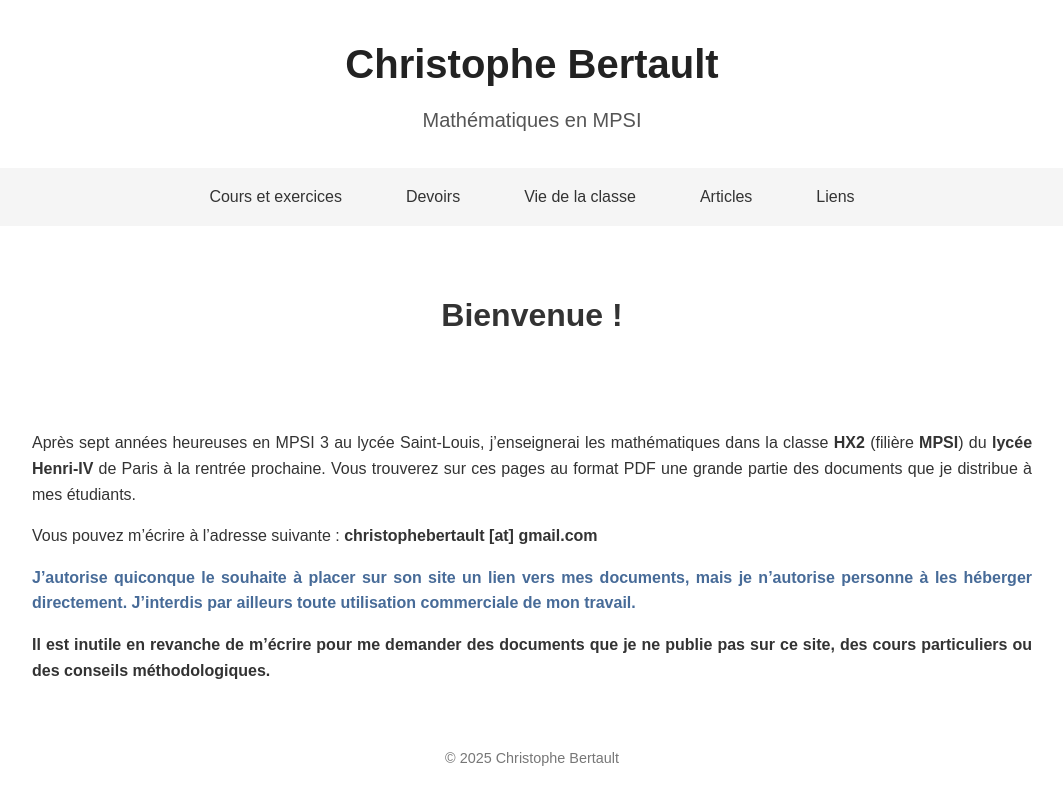
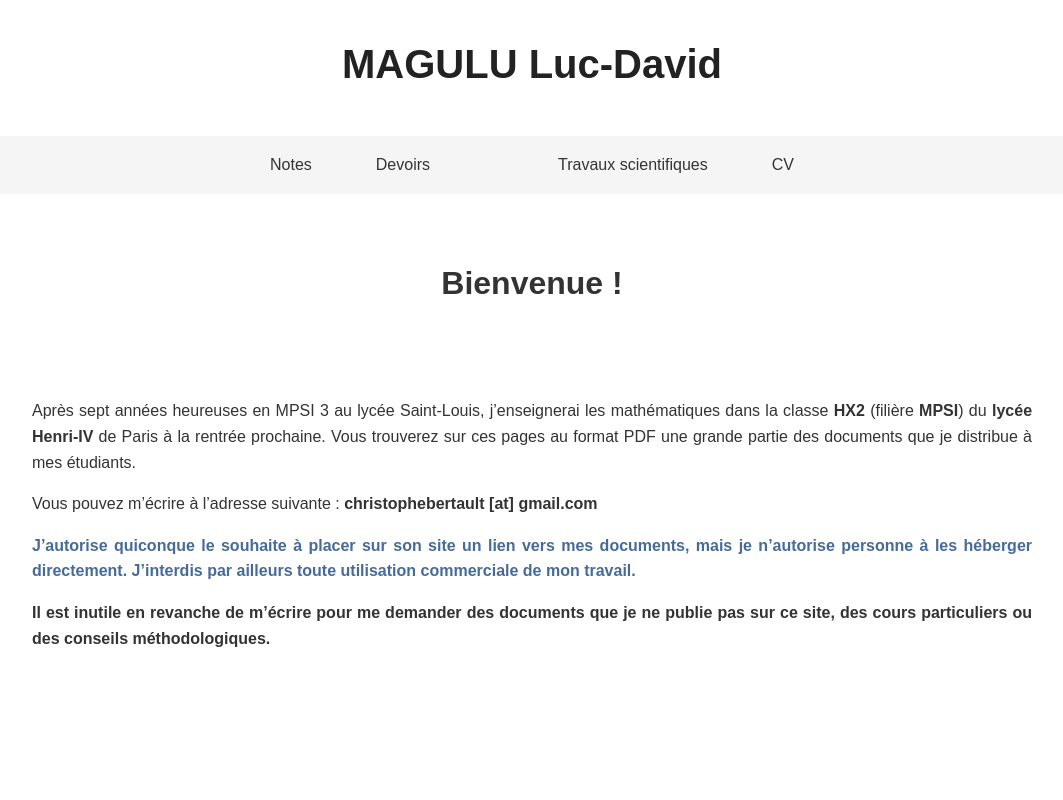
Before and after one commit to LD-10/mldm, a plain HTML site: page index.html in a window 1280 px wide. Shown: the whole page, without its empty margins (108-1171 px from the left). Drawn offline with Linux system fonts and the light colour scheme.

Commit message:
Update index.html

```diff
--- a/index.html
+++ b/index.html
@@ -3,7 +3,7 @@
 <head>
   <meta charset="UTF-8">
   <meta name="viewport" content="width=device-width, initial-scale=1">
-  <title>Christophe Bertault – Mathématiques en MPSI</title>
+  <title>MAGULU Luc-David</title>
   <!-- Lien vers une feuille de style externe si souhaité -->
   <style>
     /* Reset et styles globaux */
@@ -47,32 +47,32 @@
   <header>
     <div class="container">
       <a href="/">
-        <span class="site-title">Christophe Bertault</span>
+        <span class="site-title">MAGULU Luc-David</span>
       </a>
-      <p class="site-description">Mathématiques en MPSI</p>
+      <p class="site-description"> </p>
     </div>
   </header>
 
   <nav>
     <div class="container">
       <ul class="menu">
-        <li><a href="cours-et-exercices.html">Cours et exercices</a></li>
+        <li><a href="cours-et-exercices.html">Notes</a></li>
         <li>
           <a href="#">Devoirs</a>
           <ul>
-            <li><a href="devoirs-a-la-maison.html">Devoirs à la maison</a></li>
-            <li><a href="devoirs-surveilles.html">Devoirs surveillés</a></li>
+            <li><a href="devoirs-a-la-maison.html"></a></li>
+            <li><a href="devoirs-surveilles.html"></a></li>
           </ul>
         </li>
         <li>
-          <a href="#">Vie de la classe</a>
+          <a href="#"> </a>
           <ul>
-            <li><a href="programmes-de-colles.html">Programmes de colles</a></li>
-            <li><a href="ccs.html">Salle L311 🔒</a></li>
+            <li><a href="programmes-de-colles.html"> </a></li>
+            <li><a href="ccs.html"> </a></li>
           </ul>
         </li>
-        <li><a href="articles.html">Articles</a></li>
-        <li><a href="liens.html">Liens</a></li>
+        <li><a href="articles.html">Travaux scientifiques</a></li>
+        <li><a href="liens.html">CV</a></li>
       </ul>
     </div>
   </nav>
@@ -93,7 +93,7 @@
   </main>
 
   <footer>
-    <p>&copy; 2025 Christophe Bertault</p>
+    <p></p>
   </footer>
 </body>
 </html>
```
